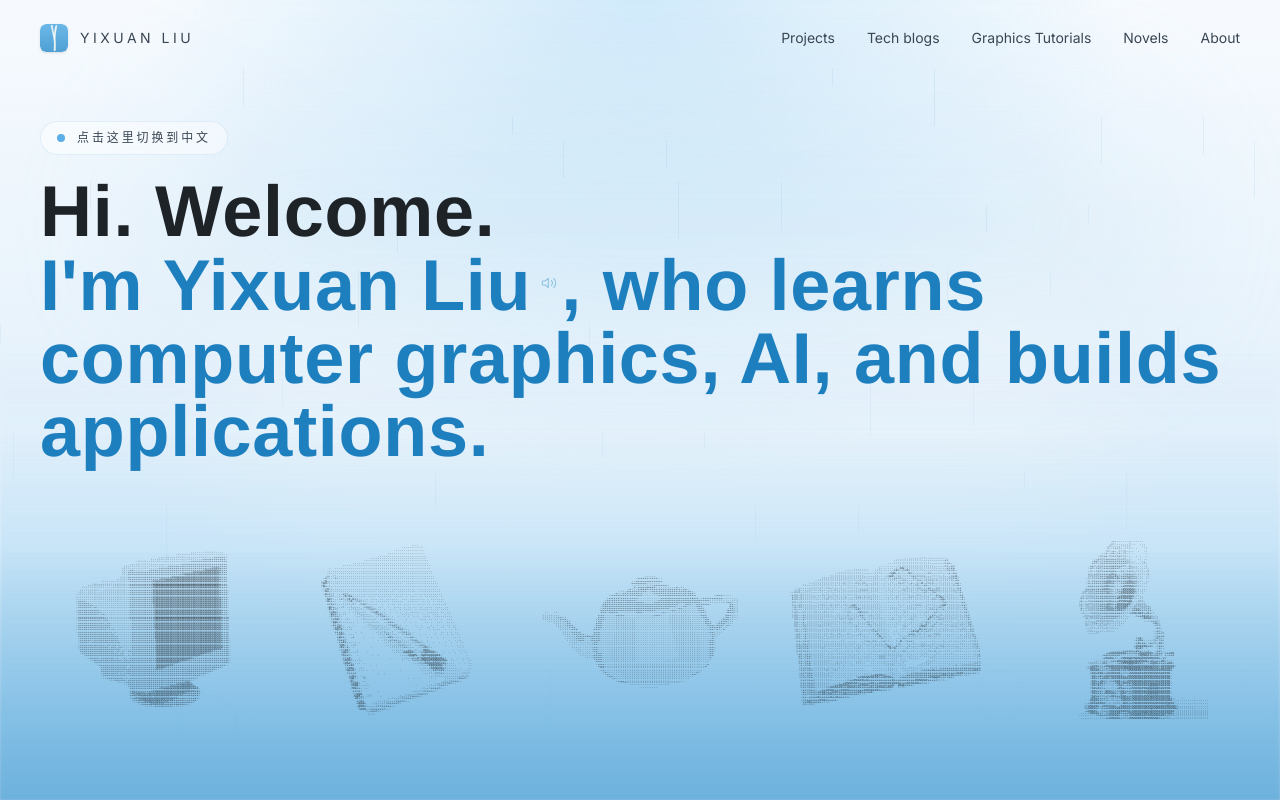
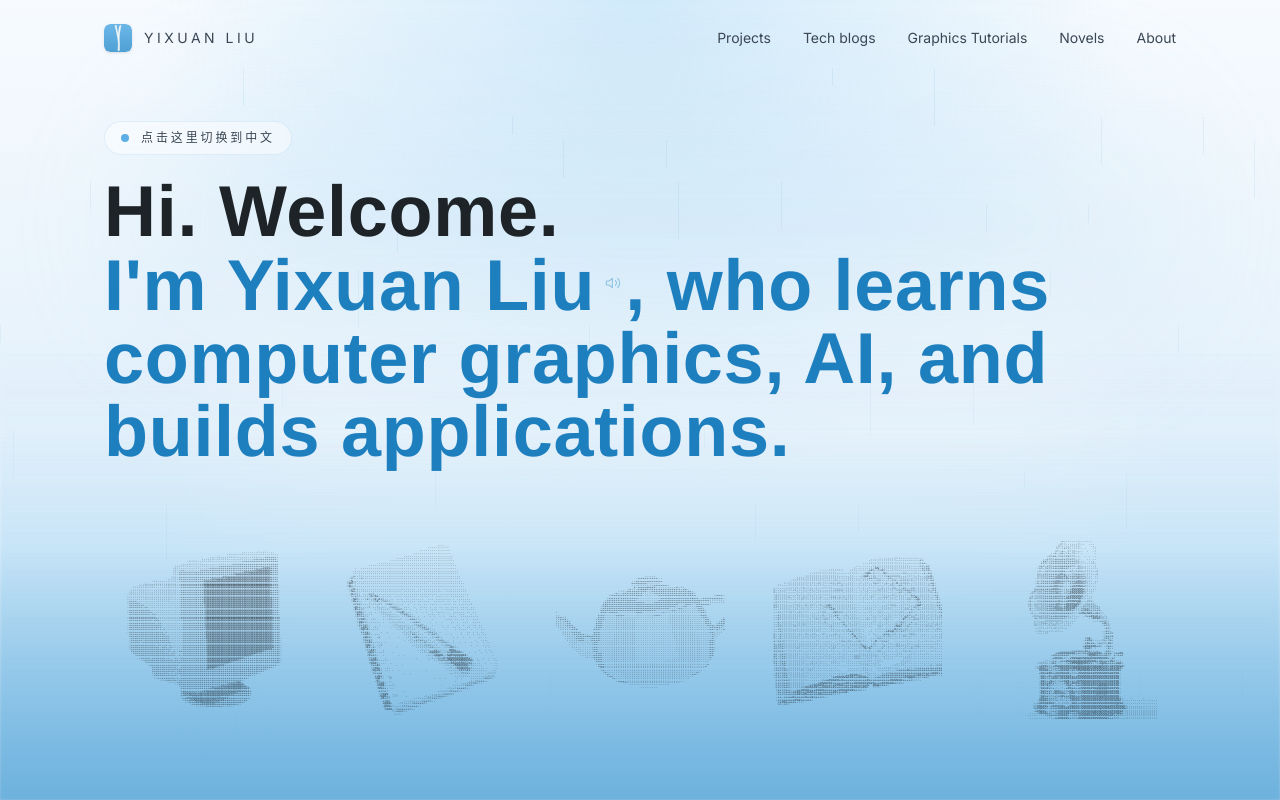
Before and after one commit to Ahhhh2016/yixuan-liu, a React (Vite) app in the folder blog-app/: page / in a window 1280 px wide. Built offline with nearby package versions, Linux system fonts and the light colour scheme.

Commit message:
narrow down the width

```diff
--- a/blog-app/src/RainyMountainPortfolio.jsx
+++ b/blog-app/src/RainyMountainPortfolio.jsx
@@ -746,7 +746,7 @@ function HomePage() {
   };
 
   return (
-    <section className="mx-auto flex min-h-[88vh] w-full max-w-7xl flex-col justify-center px-6 py-8 md:px-10 md:py-10">
+    <section className="mx-auto flex min-h-[88vh] w-full max-w-6xl flex-col justify-center px-6 py-8 md:px-10 md:py-10">
       <div>
         <div className="mb-5 inline-flex items-center gap-3 rounded-full border border-[#1E7FBF]/10 bg-white/45 px-4 py-2 backdrop-blur-sm">
           <span className="h-2 w-2 rounded-full bg-[#5BAEE6]" />
@@ -813,7 +813,7 @@ function HomePage() {
 function ProjectsPage() {
   return (
     <>
-      <section className="mx-auto max-w-7xl px-6 py-16 md:px-10 md:py-24">
+      <section className="mx-auto max-w-6xl px-6 py-16 md:px-10 md:py-24">
         <div className="mb-10 flex items-end justify-between gap-6">
           <div>
             <Link
@@ -879,7 +879,7 @@ function ProjectsPage() {
         </div>
       </section>
 
-      <section className="mx-auto max-w-7xl px-6 py-16 md:px-10 md:py-24">
+      <section className="mx-auto max-w-6xl px-6 py-16 md:px-10 md:py-24">
         <div className="mb-10">
           <div className="text-xs uppercase tracking-[0.28em] text-[#5BAEE6]">Apps & Plugins</div>
           <h2 className="mt-3 text-3xl font-semibold tracking-[-0.03em] md:text-5xl">Shipped tools you can open today.</h2>
@@ -1422,7 +1422,7 @@ function PortfolioLayout() {
       </div>
 
       <header className="relative z-10">
-        <nav className="mx-auto flex max-w-7xl items-center justify-between px-6 py-6 md:px-10">
+        <nav className="mx-auto flex max-w-6xl items-center justify-between px-6 py-6 md:px-10">
           <Link
             to="/"
             className="inline-flex items-center gap-3 text-sm tracking-[0.25em] text-[#3A4653] uppercase transition-colors hover:text-[#1E2328]"
```
